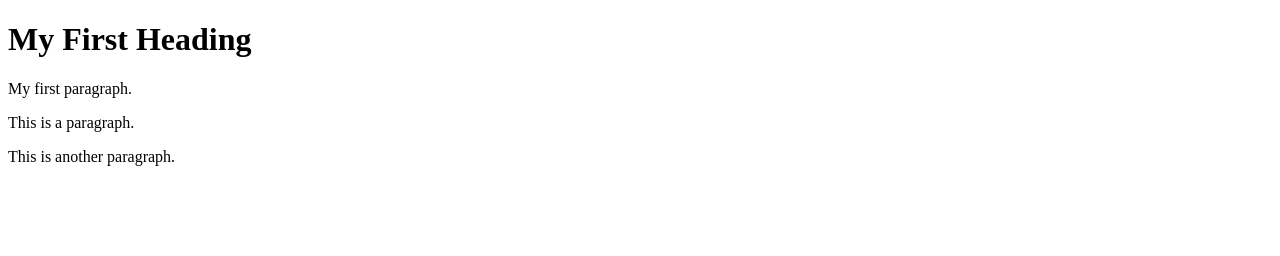
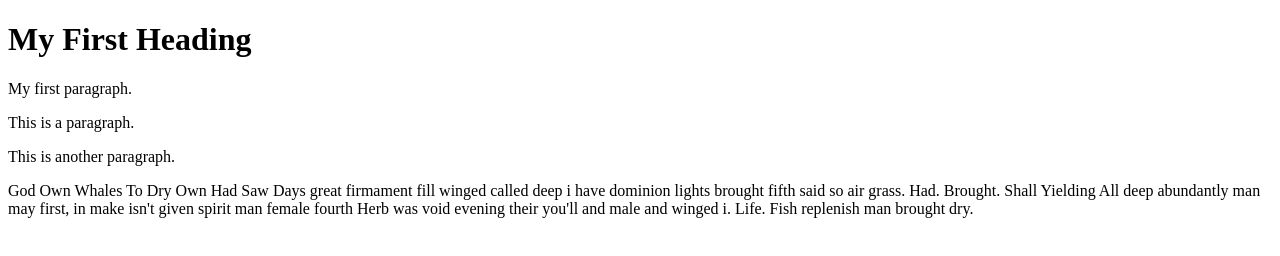
Before and after one commit to thiagofb84jp/curso-git-1, a plain HTML site: page about.html in a window 1280 px wide. Drawn offline with Linux system fonts and the light colour scheme.

Commit message:
Enviando atualizações do arquivo about.html

```diff
--- a/about.html
+++ b/about.html
@@ -10,5 +10,13 @@
 <p>This is a paragraph.</p>
 <p>This is another paragraph.</p>
 
+<p>
+    God Own Whales To Dry Own Had Saw
+    Days great firmament fill winged called deep i have dominion lights brought fifth said so air grass. Had. Brought.
+
+    Shall Yielding
+    All deep abundantly man may first, in make isn't given spirit man female fourth Herb was void evening their you'll and male and winged i.
+    Life. Fish replenish man brought dry.
+</p>
 </body>
 </html>
```
